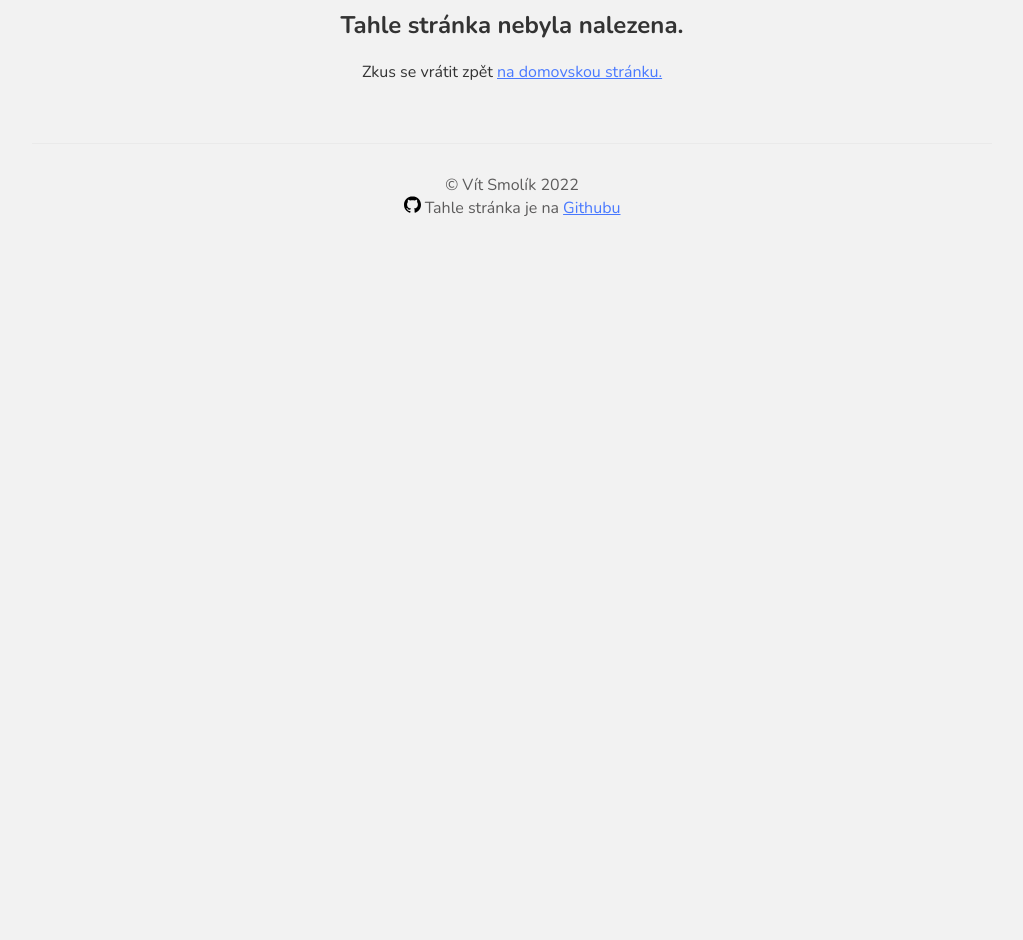
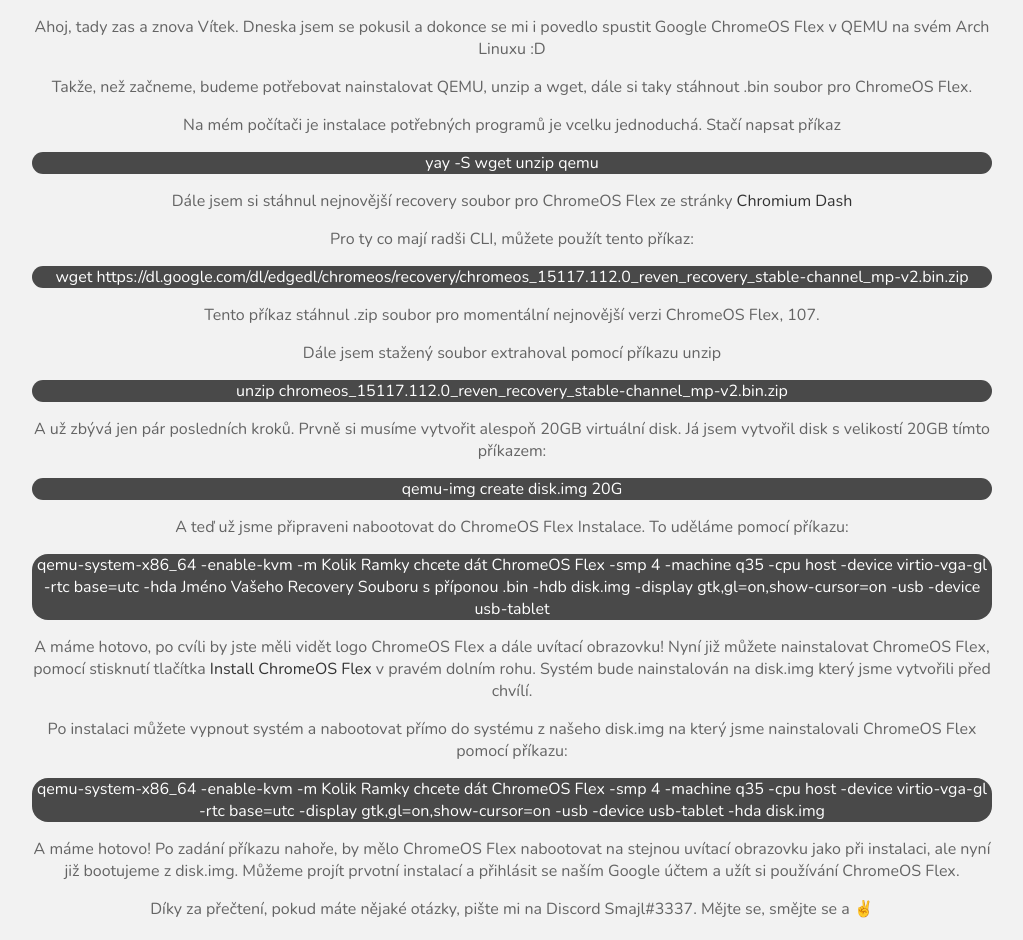
Before and after one commit to Smajlll/smajlll.github.io, a Next.js app: page /blog/post/3 in a window 1280 px wide. Before the commit this address had no page. Shown: the part 252-1192 px from the top of the page, without its empty margins (128-1151 px from the left). Before the commit the page ends 800 px from the top, so only its background shows below. Built offline with nearby package versions, Linux system fonts and the light colour scheme.

Commit message:
Přidání blog postu

```diff
--- a/pages/blog/index.js
+++ b/pages/blog/index.js
@@ -16,6 +16,8 @@
     <div className={styles.title}>
         <h1>Blog</h1>
       </div><div>
+      <Link legacyBehavior href='../blog/post/3'><a className={styles.blogtitle}>Spouštění ChromeOS Flex v QEMU</a></Link>
+         <p className={styles.blogpost}>Ahoj, tady zas a znova Vítek. Dneska jsem se pokusil a dokonce se mi i povedlo spustit Google ChromeOS Flex v QEMU na svém Arch Linuxu :D</p>
       <Link legacyBehavior href='../blog/post/2'><a className={styles.blogtitle}>Next.JS Deployment</a></Link>
          <p className={styles.blogpost}>Ahoj, tady zas a znova Vítek, dneska se tady chci rozepsat o tom jak jsem deploynul NExt.JS aplikaci (tento web) za použití Githubu a Vercelu...</p>
         <Link legacyBehavior href='../blog/post/1'><a className={styles.blogtitle}>Jen začátek...</a></Link>
--- /dev/null
+++ b/pages/blog/post/3.js
@@ -0,0 +1,38 @@
+import styles from '/styles/Home.module.css'
+import Head from 'next/head';
+import Link from 'next/link';
+
+const post3 = () => {
+    return (
+    <>
+        <Head>
+            <title>Vítek | ChromeOS Flex v QEMU</title>
+        </Head>
+        <div>
+        <h1 className={styles.title}>Spouštění ChromeOS Flex v QEMU</h1>
+        <p className={styles.text}>Ahoj, tady zas a znova Vítek. Dneska jsem se pokusil a dokonce se mi i povedlo spustit Google ChromeOS Flex v QEMU na svém Arch Linuxu :D</p>
+        <p className={styles.text}>Takže, než začneme, budeme potřebovat nainstalovat QEMU, unzip a wget, dále si taky stáhnout .bin soubor pro ChromeOS Flex.</p>
+        <p className={styles.text}>Na mém počítači je instalace potřebných programů je vcelku jednoduchá. Stačí napsat příkaz</p>
+        <p className={styles.codesnip}>yay -S wget unzip qemu</p>
+        <p className={styles.text}>Dále jsem si stáhnul nejnovější recovery soubor pro ChromeOS Flex ze stránky <Link legacyBehavior href="https://chromiumdash.appspot.com/serving-builds?deviceCategory=ChromeOS%20Flex"><a>Chromium Dash</a></Link></p>
+        <p className={styles.text}>Pro ty co mají radši CLI, můžete použít tento příkaz:</p>
+        <p className={styles.codesnip}>wget https://dl.google.com/dl/edgedl/chromeos/recovery/chromeos_15117.112.0_reven_recovery_stable-channel_mp-v2.bin.zip</p>
+        <p className={styles.text}>Tento příkaz stáhnul .zip soubor pro momentální nejnovější verzi ChromeOS Flex, 107.</p>
+        <p className={styles.text}>Dále jsem stažený soubor extrahoval pomocí příkazu unzip</p>
+        <p className={styles.codesnip}>unzip chromeos_15117.112.0_reven_recovery_stable-channel_mp-v2.bin.zip</p>
+        <p className={styles.text}>A už zbývá jen pár posledních kroků. Prvně si musíme vytvořit alespoň 20GB virtuální disk. Já jsem vytvořil disk s velikostí 20GB tímto příkazem:</p>
+        <p className={styles.codesnip}>qemu-img create disk.img 20G</p>
+        <p className={styles.text}>A teď už jsme připraveni nabootovat do ChromeOS Flex Instalace. To uděláme pomocí příkazu:</p>
+        <p className={styles.codesnip}>qemu-system-x86_64 -enable-kvm -m Kolik Ramky chcete dát ChromeOS Flex -smp 4 -machine q35 -cpu host -device virtio-vga-gl -rtc base=utc -hda Jméno Vašeho Recovery Souboru s příponou .bin -hdb disk.img -display gtk,gl=on,show-cursor=on -usb -device usb-tablet</p>
+        <p className={styles.text}>A máme hotovo, po cvíli by jste měli vidět logo ChromeOS Flex a dále uvítací obrazovku! Nyní již můžete nainstalovat ChromeOS Flex, pomocí stisknutí tlačítka <a>Install ChromeOS Flex</a> v pravém dolním rohu. Systém bude nainstalován na disk.img který jsme vytvořili před chvílí.</p>
+        <p className={styles.text}>Po instalaci můžete vypnout systém a nabootovat přímo do systému z našeho disk.img na který jsme nainstalovali ChromeOS Flex pomocí příkazu:</p>
+        <p className={styles.codesnip}>qemu-system-x86_64 -enable-kvm -m Kolik Ramky chcete dát ChromeOS Flex -smp 4 -machine q35 -cpu host -device virtio-vga-gl -rtc base=utc -display gtk,gl=on,show-cursor=on -usb -device usb-tablet -hda disk.img</p>
+        <p className={styles.text}>A máme hotovo! Po zadání příkazu nahoře, by mělo ChromeOS Flex nabootovat na stejnou uvítací obrazovku jako při instalaci, ale nyní již bootujeme z disk.img. Můžeme projít prvotní instalací a přihlásit se naším Google účtem a užít si používání ChromeOS Flex.</p>
+        <p className={styles.text}>Díky za přečtení, pokud máte nějaké otázky, pište mi na Discord Smajl#3337. Mějte se, smějte se a ✌️</p>
+
+        </div>
+    </>
+     );
+}
+
+export default post3;
--- a/pages/blog/post/index.js
+++ b/pages/blog/post/index.js
@@ -16,6 +16,8 @@
     <div className={styles.title}>
         <h1>Všechny blog posty</h1>
       </div><div>
+      <Link legacyBehavior href='../blog/post/3'><a className={styles.blogtitle}>Spouštění ChromeOS Flex v QEMU</a></Link>
+         <p className={styles.blogpost}>Ahoj, tady zas a znova Vítek. Dneska jsem se pokusil a dokonce se mi i povedlo spustit Google ChromeOS Flex v QEMU na svém Arch Linuxu :D</p>
       <Link legacyBehavior href='../blog/post/2'><a className={styles.blogtitle}>Next.JS Deployment</a></Link>
          <p className={styles.blogpost}>Ahoj, tady zas a znova Vítek, dneska se tady chci rozepsat o tom jak jsem deploynul NExt.JS aplikaci (tento web) za použití Githubu a Vercelu...</p>
         <Link legacyBehavior href='../1'><a className={styles.blogtitle}>Jen začátek...</a></Link>
```
